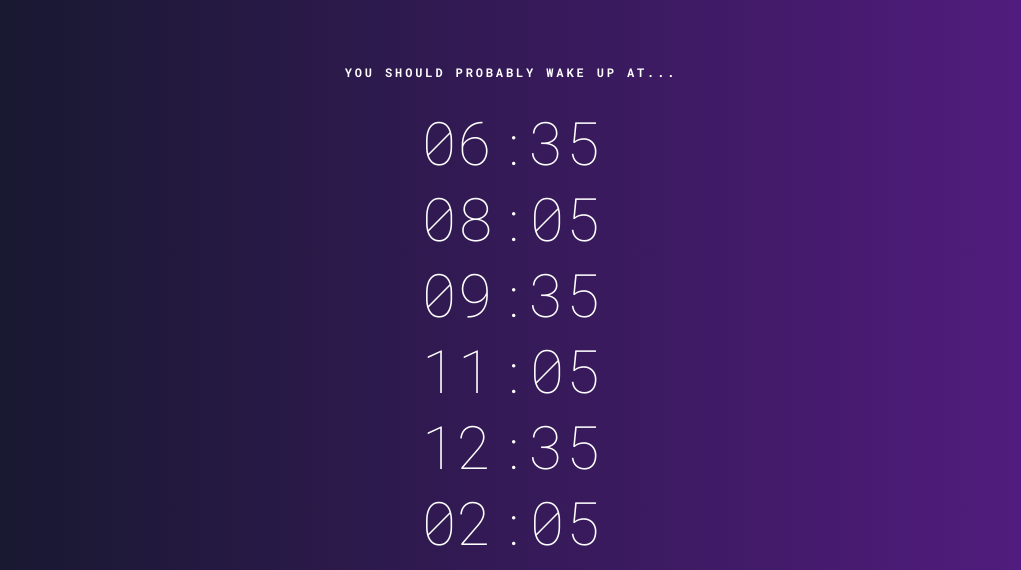
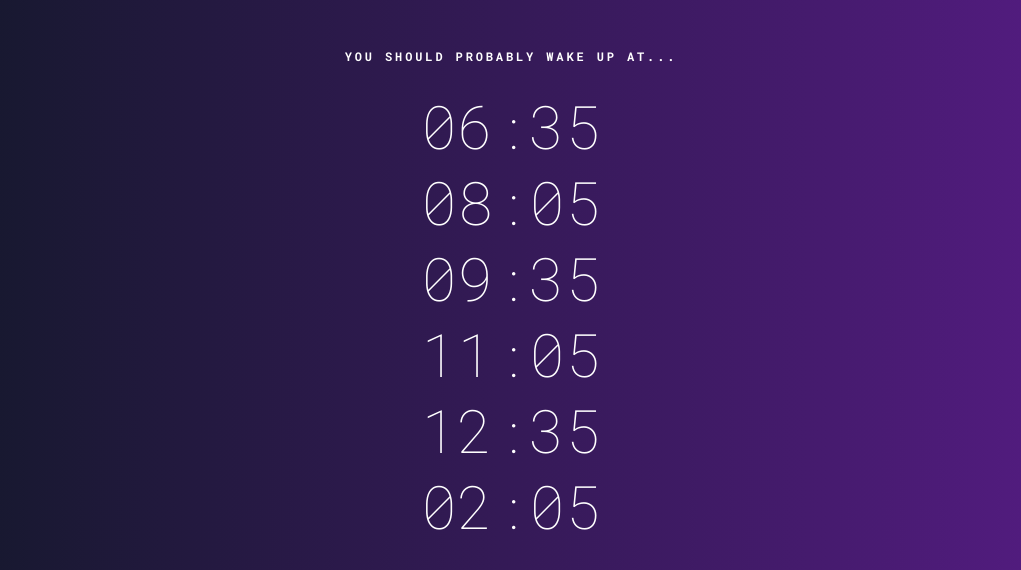
Before and after one commit to Corey-T1000/Sleep-Cycle, a plain HTML site: page index.html in a window 1280 px wide. Shown: the top 570 px of the page, without its empty margins (129-1150 px from the left). Drawn offline with Linux system fonts and the light colour scheme.

Commit message:
deploy: 2a7f89f0e0a2643f1559b219587a5fff298d9f6c

```diff
--- a/index.html
+++ b/index.html
@@ -16,9 +16,9 @@
 
 <body
     class="bg-[radial-gradient(ellipse_at_bottom_right,_var(--tw-gradient-stops))] from-gray-900 via-blue-90 to-purple-900 bg-gradient-to-r min-h-screen items-center">
-    <div class="container mx-auto p-4">
+    <div class="container mx-auto pt-12 p-4">
         <h1 class="realitive text-xs font-bold tracking-[0.18rem]  text-center uppercase
-        text-white pt-12 mb-8
+        text-white mb-8
         ">You should probably wake up at...</h1>
         <div id="timeContainer" class="max-w-xs mx-auto">
             <!-- The time elements will be inserted here --> ${i}
```
